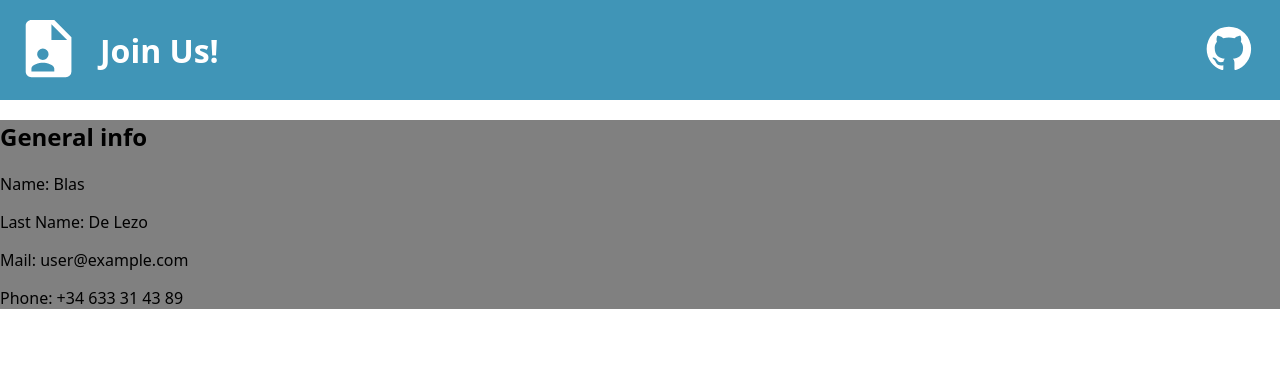
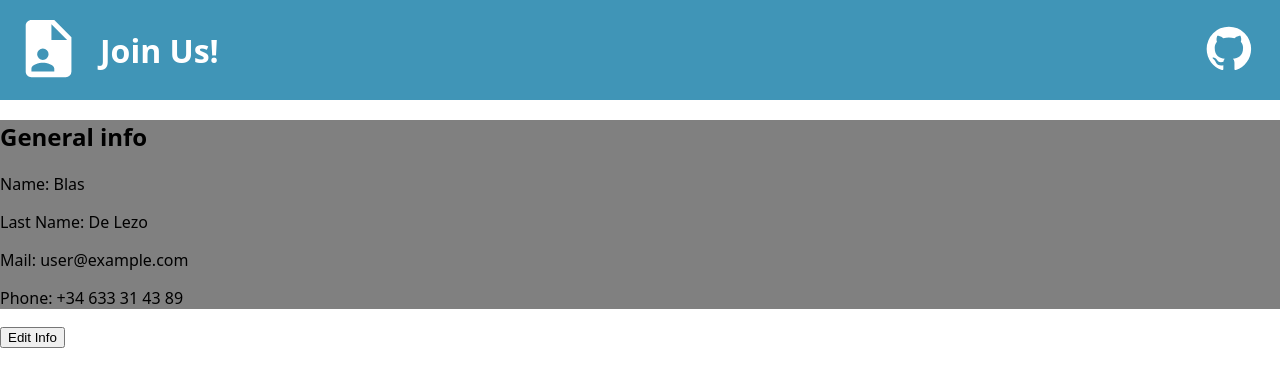
Before and after one commit to Jesusblan/cv-application-react, a React (Vite) app: page / in a window 1280 px wide. Shown: the top 386 px of the page. Built offline with nearby package versions, Linux system fonts and the light colour scheme.

Commit message:
added the hook to change states when you click the edit button

```diff
--- a/src/main.jsx
+++ b/src/main.jsx
@@ -2,13 +2,13 @@ import { createRoot } from "react-dom/client";
 import "./index.css";
 import Header from "./modules/header";
 import Info from "./modules/Info";
-
+import SetPopup from "./modules/EditData";
 
 createRoot(document.getElementById("root")).render(
   <>
     <Header />
     <Info />
+    <SetPopup />
+  </>,
 
-
-  </>,
 );
--- /dev/null
+++ b/src/modules/EditData.jsx
@@ -0,0 +1,21 @@
+import '../styles/EditData.css'
+import React, { useState } from 'react'
+
+function SetPopup(){
+
+    const [ isPopup, setPopup ] = useState(false);
+
+    if (isPopup === false){
+        return (
+            <button onClick={()=> setPopup(true)}>Edit Info</button>
+        );
+    }
+    else {
+        return (
+            <button onClick={()=> setPopup(false)}>Close</button>
+        );
+    }
+
+}
+
+export default SetPopup
```
